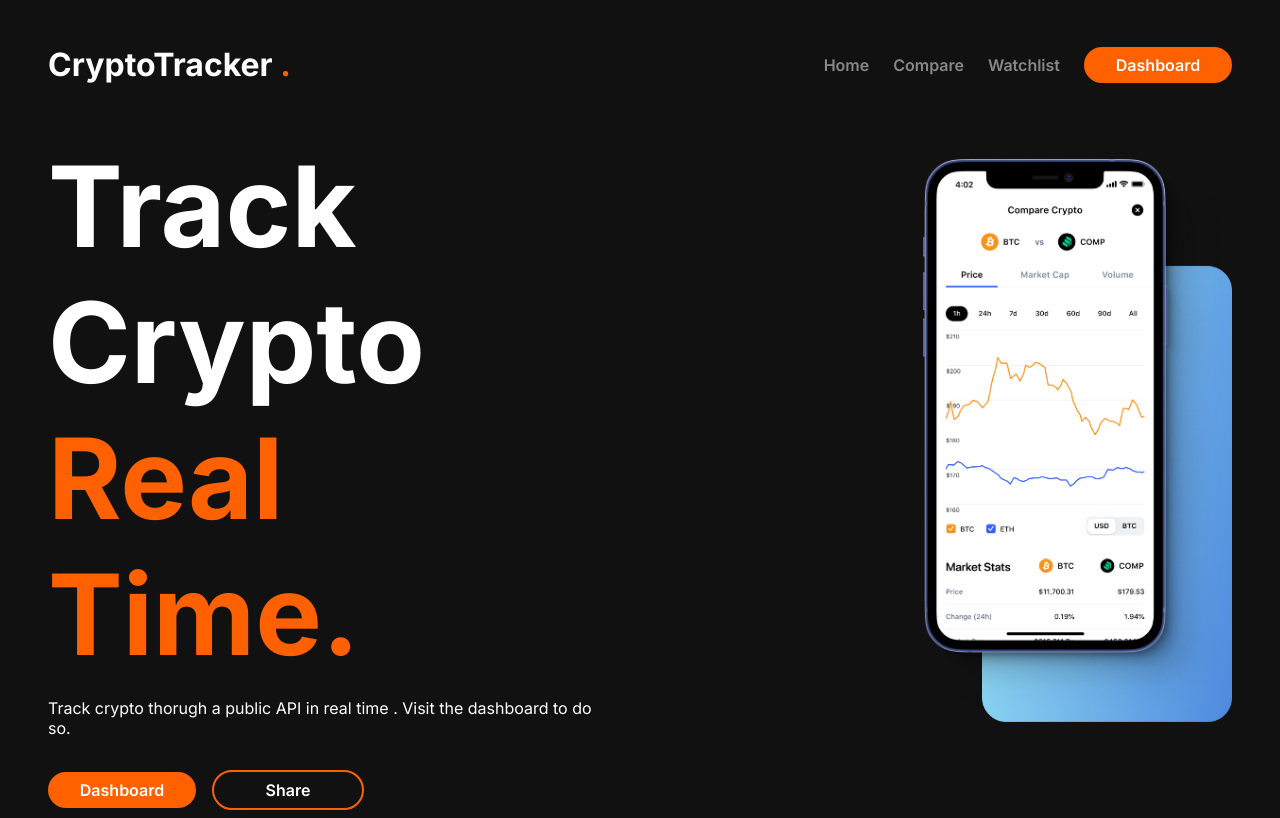
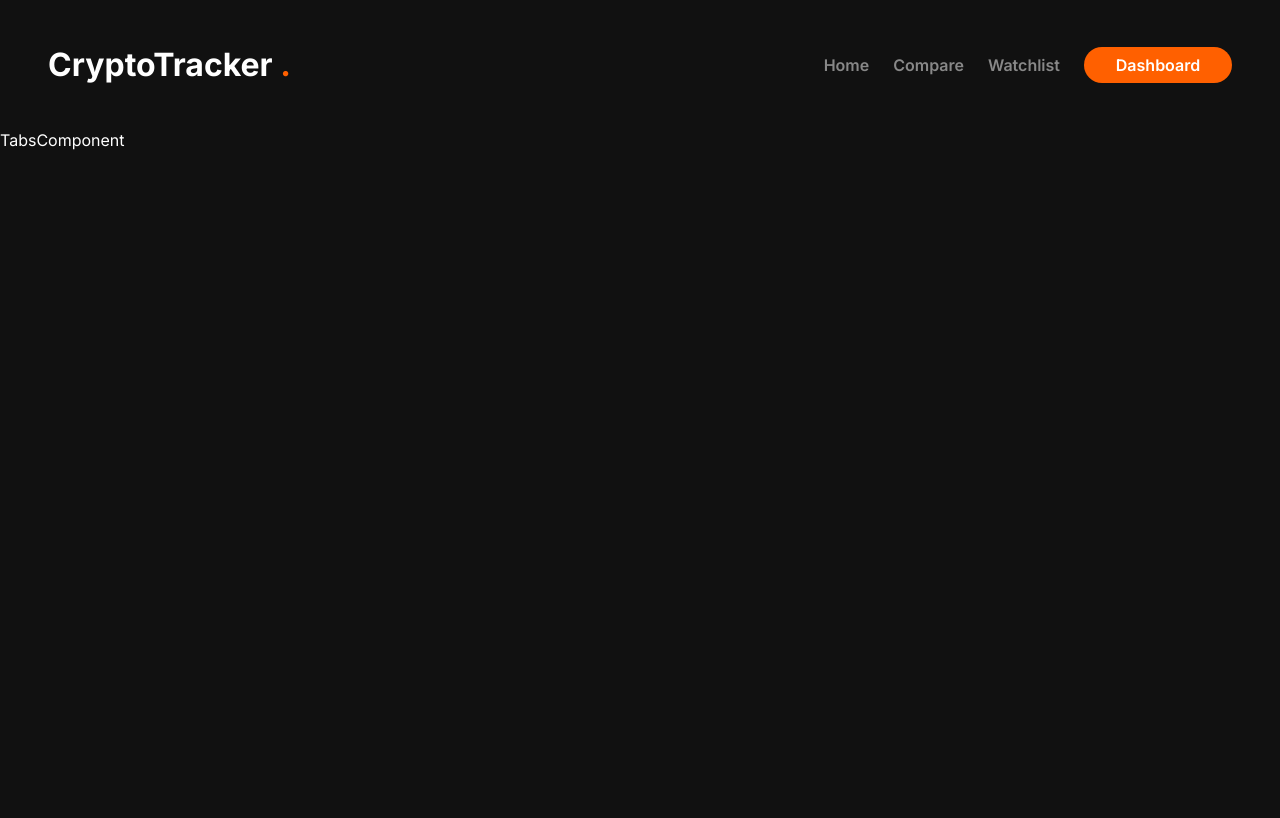
Before and after one commit to akshaychaudhari1499/CryptoTracker, a React (Create React App) app: page /dashboard in a window 1280 px wide. Built offline with nearby package versions, Linux system fonts and the light colour scheme.

Commit message:
added routing

```diff
--- a/package.json
+++ b/package.json
@@ -13,6 +13,7 @@
     "framer-motion": "^10.11.5",
     "react": "^18.2.0",
     "react-dom": "^18.2.0",
+    "react-router-dom": "^6.10.0",
     "react-scripts": "5.0.1",
     "web-vitals": "^2.1.4"
   },
--- a/src/App.js
+++ b/src/App.js
@@ -1,13 +1,19 @@
 
+import { BrowserRouter, Route, Routes } from 'react-router-dom';
 import Header from './components/Common/Header';
 import MainComponent from './components/LandingPage/MainComponent';
+import HomePage from './pages/Home';
+import  Dashboard  from './pages/Dashboard';
 
 function App() {
   return (
-    <div className="App">
-    <Header/>
-    <MainComponent/>
-    </div>
+     <BrowserRouter>
+    <Routes>
+<Route path='/' element={<HomePage/>}></Route>
+<Route path='/dashboard' element={<Dashboard/>}></Route>
+    </Routes>
+    </BrowserRouter>
+
   );
 }
 
--- a/src/components/Common/Header/drawer.js
+++ b/src/components/Common/Header/drawer.js
@@ -3,6 +3,7 @@ import { IconButton } from '@mui/material';
 import Drawer from '@mui/material/Drawer';
 
 import MenuRoundedIcon from '@mui/icons-material/MenuRounded';
+import { Link } from 'react-router-dom';
 
 
 export default function TemporaryDrawer() {
@@ -18,9 +19,9 @@ export default function TemporaryDrawer() {
 
           >
             <div className='drawer-div'>
-            <a href='/'><p className='link'>Home</p></a>
-        <a href='/'><p className='link'>Compare</p></a>
-        <a href='/'><p className='link'>Watchlist</p></a>
+            <Link to='/'><p className='link'>Home</p></Link>
+        <Link to='/compare'><p className='link'>Compare</p></Link>
+        <Link to='/watchlist'><p className='link'>Watchlist</p></Link>
        </div>
           </Drawer>
 
--- a/src/components/Common/Header/index.js
+++ b/src/components/Common/Header/index.js
@@ -2,16 +2,17 @@ import React from 'react'
 import './styles.css'
 import TemporaryDrawer from './drawer'
 import Button from '../Button'
+import { Link } from 'react-router-dom'
 function Header() {
   return (
     <div className='navbar'>
 
     <h1 className='logo'>CryptoTracker <span style={{color:'var(--Orange)'}}>.</span></h1>
     <div className='links'>
-        <a href='/'><p className='link'>Home</p></a>
-        <a href='/'><p className='link'>Compare</p></a>
-        <a href='/'><p className='link'>Watchlist</p></a>
-       <Button text='Dashboard'  onClick={()=>alert('clicked')}/>
+        <Link to='/'><p className='link'>Home</p></Link>
+        <Link to='/compare'><p className='link'>Compare</p></Link>
+        <Link to='/watchlist'><p className='link'>Watchlist</p></Link>
+       <Button text='Dashboard'  onClick={()=>window.location='/dashboard'}/>
     </div>
     <div className='mobile-drawer'>
       <TemporaryDrawer/>
--- /dev/null
+++ b/src/components/Dashboard/Tabs/index.js
@@ -0,0 +1,9 @@
+import React from 'react'
+
+function TabsComponent() {
+  return (
+    <div>TabsComponent</div>
+  )
+}
+
+export default TabsComponent
--- a/src/components/LandingPage/MainComponent/index.js
+++ b/src/components/LandingPage/MainComponent/index.js
@@ -1,31 +1,74 @@
-import React from 'react'
-import './styles.css'
-import Button from '../../Common/Button'
-import iphone from '../../../assets/iphone.png'
-import gradient from '../../../assets/gradient.png'
-import {motion } from 'framer-motion'
+import React from "react";
+import "./styles.css";
+import Button from "../../Common/Button";
+import iphone from "../../../assets/iphone.png";
+import gradient from "../../../assets/gradient.png";
+import { motion } from "framer-motion";
 function MainComponent() {
   return (
-    <div className='flex-info'>
-<div className='left-component'>
-<motion.h1 className='track-heading' initial={{opacity:0.3, x:-70}} animate={{opacity:1,x:0}} transition={{duration:0.5}
-}>Track</motion.h1>
-<motion.h1 className='track-heading' initial={{opacity:0.3, x:70}} animate={{opacity:1,x:0}} transition={{duration:1}
-}>Crypto</motion.h1>
-<motion.h1 className='realtime-heading'initial={{opacity:0.1, y:70}} animate={{opacity:1,y:0}} transition={{duration:0.5,delay:0.5}}>Real Time.</motion.h1>
-<motion.p className='info-text' initial={{opacity:0, y:100}} animate={{opacity:1,y:0}} transition={{duration:0.5,delay:0.5}}>Track crypto thorugh a public API in real time . Visit the dashboard to do so.</motion.p>
-<motion.div className='btn-flex' initial={{opacity:0, x:70}} animate={{opacity:1,x:0}} transition={{duration:1,delay:1.2}}>
-    <Button text='Dashboard' />
-    <Button text='Share' outlined={true} />
-</motion.div>
-</div>
-<div className='phone-component'>
-<motion.img src={iphone} alt='iphone' className='iphone'initial={{ y:-10}} animate={{y:10}} transition={{type:'smooth',repeatType:'mirror',duration:1.2,repeat:Infinity}}/>
-<img src={gradient}  alt='gradient'className='gradient'/>
-</div>
-
+    <div className="flex-info">
+      <div className="left-component">
+        <motion.h1
+          className="track-heading"
+          initial={{ opacity: 0.3, x: -70 }}
+          animate={{ opacity: 1, x: 0 }}
+          transition={{ duration: 0.5 }}
+        >
+          Track
+        </motion.h1>
+        <motion.h1
+          className="track-heading"
+          initial={{ opacity: 0.3, x: 70 }}
+          animate={{ opacity: 1, x: 0 }}
+          transition={{ duration: 1 }}
+        >
+          Crypto
+        </motion.h1>
+        <motion.h1
+          className="realtime-heading"
+          initial={{ opacity: 0.1, y: 70 }}
+          animate={{ opacity: 1, y: 0 }}
+          transition={{ duration: 0.5, delay: 0.5 }}
+        >
+          Real Time.
+        </motion.h1>
+        <motion.p
+          className="info-text"
+          initial={{ opacity: 0, y: 100 }}
+          animate={{ opacity: 1, y: 0 }}
+          transition={{ duration: 0.5, delay: 0.5 }}
+        >
+          Track crypto thorugh a public API in real time . Visit the dashboard
+          to do so.
+        </motion.p>
+        <motion.div
+          className="btn-flex"
+          initial={{ opacity: 0, x: 70 }}
+          animate={{ opacity: 1, x: 0 }}
+          transition={{ duration: 1, delay: 1.2 }}
+        >
+          <Button text="Dashboard" onClick={()=>window.location='/dashboard'}/>
+          <Button text="Share" outlined={true}  />
+        </motion.div>
+      </div>
+      <div className="phone-component">
+        <motion.img
+          src={iphone}
+          alt="iphone"
+          className="iphone"
+          initial={{ y: -10 }}
+          animate={{ y: 10 }}
+          transition={{
+            type: "smooth",
+            repeatType: "mirror",
+            duration: 1.2,
+            repeat: Infinity,
+          }}
+        />
+        <img src={gradient} alt="gradient" className="gradient" />
+      </div>
     </div>
-  )
+  );
 }
 
-export default MainComponent
+export default MainComponent;
--- /dev/null
+++ b/src/pages/Dashboard.js
@@ -0,0 +1,12 @@
+import React from 'react'
+import Header from '../components/Common/Header'
+import TabsComponent from '../components/Dashboard/Tabs'
+
+function Dashboard() {
+  return (
+    <div><Header/> <TabsComponent/></div>
+
+  )
+}
+
+export default Dashboard
--- /dev/null
+++ b/src/pages/Home.js
@@ -0,0 +1,12 @@
+import React from 'react'
+import Header from '../components/Common/Header'
+import MainComponent from '../components/LandingPage/MainComponent'
+
+function HomePage() {
+  return (
+    <div><Header/>
+    <MainComponent/></div>
+  )
+}
+
+export default HomePage
```
Also changed, not shown: src/components/Dashboard/Tabs/styles.css (added), src/components/Dashboard/styles.css (deleted), 1 other file (tests, documents, lock files or other folders).
